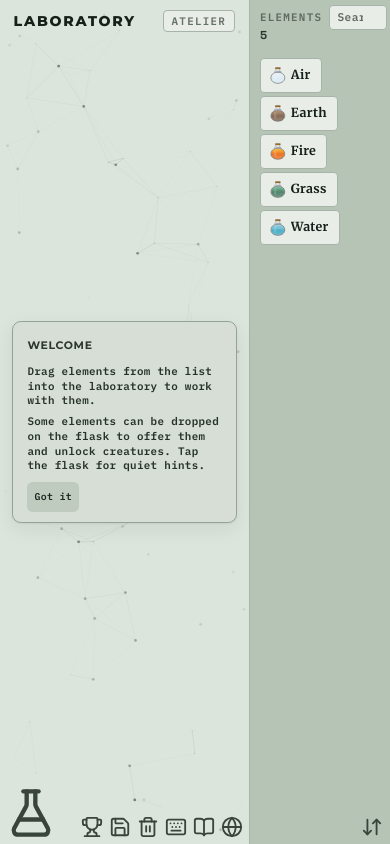
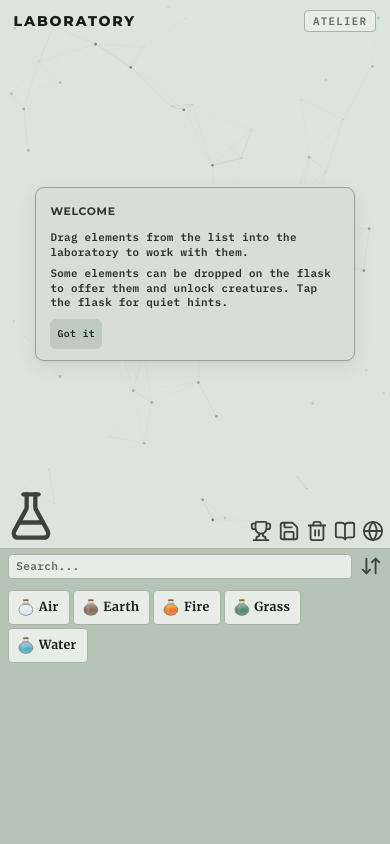
Before and after one commit to SteveRothier/Alchemix, a React (Vite) app: page /#/ in a window 390 px wide. Built offline with nearby package versions, Linux system fonts and the light colour scheme.

Commit message:
Responsive pour -800px

```diff
--- a/src/components/game/LabCanvas.tsx
+++ b/src/components/game/LabCanvas.tsx
@@ -26,6 +26,22 @@ type LabCanvasProps = {
   onDuplicatePlaced: (source: LabPlacedVial) => void
 }
 
+function useMarqueeSelectionEnabled() {
+  const [enabled, setEnabled] = useState(() =>
+    typeof window !== 'undefined'
+      ? window.matchMedia('(min-width: 800px)').matches
+      : true,
+  )
+  useEffect(() => {
+    const mq = window.matchMedia('(min-width: 800px)')
+    const sync = () => setEnabled(mq.matches)
+    sync()
+    mq.addEventListener('change', sync)
+    return () => mq.removeEventListener('change', sync)
+  }, [])
+  return enabled
+}
+
 export function LabCanvas({
   placed,
   vialsById,
@@ -35,10 +51,17 @@ export function LabCanvas({
   onDuplicatePlaced,
 }: LabCanvasProps) {
   const labSelection = useLabSelection()
+  const marqueeSelectionEnabled = useMarqueeSelectionEnabled()
   const [marquee, setMarquee] = useState<MarqueeBox | null>(null)
   const marqueeActiveRef = useRef(false)
   const marqueeStartRef = useRef({ x: 0, y: 0 })
   const marqueeTargetsRef = useRef<MarqueeHitTarget[]>([])
+
+  useEffect(() => {
+    if (marqueeSelectionEnabled) return
+    marqueeActiveRef.current = false
+    setMarquee(null)
+  }, [marqueeSelectionEnabled])
 
   useLayoutEffect(() => {
     const canvas = canvasRef.current
@@ -78,6 +101,7 @@ export function LabCanvas({
     if (!canvas || !sel) return
 
     const onPointerDownCapture = (e: PointerEvent) => {
+      if (!marqueeSelectionEnabled) return
       if (e.button !== 0) return
       const t = e.target
       if (!(t instanceof Element)) return
@@ -147,7 +171,12 @@ export function LabCanvas({
       canvas.removeEventListener('pointerup', endMarquee)
       canvas.removeEventListener('pointercancel', endMarquee)
     }
-  }, [canvasRef, labSelection, collectIdsIntersectingMarquee])
+  }, [
+    canvasRef,
+    labSelection,
+    collectIdsIntersectingMarquee,
+    marqueeSelectionEnabled,
+  ])
 
   const marqueeStyle =
     marquee === null
--- a/src/components/inventory/InventoryPanel.tsx
+++ b/src/components/inventory/InventoryPanel.tsx
@@ -82,13 +82,12 @@ function InventorySection({
   const n = vials.length
   return (
     <section
-      className="lab-invSectionScroll flex min-h-0 flex-1 flex-col gap-1 overflow-y-auto overflow-x-hidden"
+      className="lab-invSectionScroll flex min-h-0 flex-1 flex-col gap-1 overflow-x-hidden overflow-y-auto"
       aria-label={`${title}, ${n} ${n === 1 ? LAB_MESSAGES.inventory.unitSingular : LAB_MESSAGES.inventory.unitPlural}`}
     >
-      <div className="lab-invSectionHeadingRow pr-[0.65rem]">
+      <div className="lab-invSectionHeadingRow hidden pr-[0.65rem] min-[800px]:flex">
         <h3 className="lab-invSectionHeading m-0">
           <span className="lab-invSectionTitle">{title}</span>
-          <span className="lab-invSectionCount">{n}</span>
         </h3>
         <div className="lab-invSearchWrap">
           <input
@@ -102,10 +101,11 @@ function InventorySection({
         </div>
       </div>
       {vials.length === 0 ? (
-        <p className="lab-invEmpty pr-[0.65rem]">—</p>
+        <p className="lab-invEmpty pr-[0.65rem] max-[799px]:pr-2">—</p>
       ) : (
         <div
-          className="flex flex-wrap content-start items-center justify-start gap-[3px] pr-[0.65rem]"
+          className="lab-invChipStrip flex w-full min-w-0 flex-wrap content-start justify-start gap-[3px] pr-[0.65rem] max-[799px]:items-start max-[799px]:align-content-start max-[799px]:pb-1 max-[799px]:pr-2 min-[800px]:items-center"
+          dir="ltr"
           role="list"
         >
           {vials.map((vial) => (
@@ -121,8 +121,9 @@ export function InventoryPanel({ elements }: InventoryPanelProps) {
   const [search, setSearch] = useState('')
   const [sortMode, setSortMode] = useState<InventorySortMode>('time')
   const [sortMenuOpen, setSortMenuOpen] = useState(false)
-  const sortWrapRef = useRef<HTMLDivElement>(null)
-  const sortFabRef = useRef<HTMLButtonElement>(null)
+  const sortWrapMobileRef = useRef<HTMLDivElement>(null)
+  const sortWrapDesktopRef = useRef<HTMLDivElement>(null)
+  const sortFabRef = useRef<HTMLButtonElement | null>(null)
   const sortMenuRef = useRef<HTMLDivElement>(null)
   const sortClosingRef = useRef(false)
   const sortMenuOpenRef = useRef(sortMenuOpen)
@@ -150,7 +151,8 @@ export function InventoryPanel({ elements }: InventoryPanelProps) {
     const onPointerDown = (e: PointerEvent) => {
       const t = e.target as Node | null
       if (!t) return
-      if (sortWrapRef.current?.contains(t)) return
+      if (sortWrapMobileRef.current?.contains(t)) return
+      if (sortWrapDesktopRef.current?.contains(t)) return
       if (sortMenuRef.current?.contains(t)) return
       requestCloseSort()
     }
@@ -232,30 +234,57 @@ export function InventoryPanel({ elements }: InventoryPanelProps) {
     return sorted
   }, [elements, search, sortMode])
 
+  const onSortButtonClick = (e: React.MouseEvent<HTMLButtonElement>) => {
+    sortFabRef.current = e.currentTarget
+    if (sortClosingRef.current) return
+    if (sortMenuOpenRef.current) requestCloseSort()
+    else setSortMenuOpen(true)
+  }
+
   return (
-    <div className="lab-invPanelRoot relative flex min-h-0 min-w-0 flex-1 flex-col gap-[0.45rem] overflow-hidden pl-[0.65rem] pr-0 pb-2 pt-1">
+    <div className="lab-invPanelRoot relative flex min-h-0 min-w-0 flex-1 flex-col gap-[0.45rem] overflow-hidden pl-[0.65rem] pr-0 pb-2 pt-1 max-[799px]:px-2 max-[799px]:pb-2">
+      <div className="flex min-h-0 shrink-0 items-center gap-2 pb-1 pt-0 min-[800px]:hidden">
+        <div className="lab-invSearchWrap min-w-0 flex-1">
+          <input
+            type="search"
+            className="lab-invSearchInput w-full min-w-0"
+            value={search}
+            onChange={(e) => setSearch(e.target.value)}
+            placeholder={LAB_MESSAGES.inventory.searchPlaceholder}
+            aria-label={LAB_MESSAGES.inventory.searchAriaLabel}
+          />
+        </div>
+        <div ref={sortWrapMobileRef} className="shrink-0">
+          <button
+            type="button"
+            className="lab-controls-fab lab-invSortBtn"
+            aria-haspopup="menu"
+            aria-expanded={sortMenuOpen}
+            aria-label={`${LAB_MESSAGES.inventory.sortAriaLabel}: ${sortLabel}`}
+            onClick={onSortButtonClick}
+          >
+            <ArrowDownUp size={22} strokeWidth={2} aria-hidden />
+          </button>
+        </div>
+      </div>
       <InventorySection
         title={LAB_MESSAGES.inventory.elementsSectionTitle}
         vials={filteredElements}
         search={search}
         onSearchChange={setSearch}
       />
-      <div ref={sortWrapRef} className="lab-invSortDock">
+      <div ref={sortWrapDesktopRef} className="lab-invSortDock max-[799px]:hidden min-[800px]:block">
         <button
-          ref={sortFabRef}
           type="button"
           className="lab-controls-fab lab-invSortBtn"
           aria-haspopup="menu"
           aria-expanded={sortMenuOpen}
           aria-label={`${LAB_MESSAGES.inventory.sortAriaLabel}: ${sortLabel}`}
-          onClick={() => {
-            if (sortClosingRef.current) return
-            if (sortMenuOpenRef.current) requestCloseSort()
-            else setSortMenuOpen(true)
-          }}
+          onClick={onSortButtonClick}
         >
           <ArrowDownUp size={22} strokeWidth={2} aria-hidden />
         </button>
+      </div>
       {sortMenuOpen
         ? createPortal(
             <div
@@ -306,6 +335,5 @@ export function InventoryPanel({ elements }: InventoryPanelProps) {
           )
         : null}
     </div>
-    </div>
   )
 }
--- a/src/components/lab/LabControlsFloating.tsx
+++ b/src/components/lab/LabControlsFloating.tsx
@@ -625,7 +625,7 @@ export function LabControlsFloating({
             {LAB_MESSAGES.dock.clearTooltip}
           </span>
         </div>
-        <div className="lab-fabWithTooltip pointer-events-auto">
+        <div className="lab-fabWithTooltip lab-controlsFabNarrowHide pointer-events-auto">
           <button
             ref={fabRef}
             type="button"
--- a/src/components/lab/alchemixLab.css
+++ b/src/components/lab/alchemixLab.css
@@ -93,6 +93,24 @@
 .alchemix-lab .lab-invSectionHeadingRow .lab-invSearchWrap {
   margin-left: auto;
   width: min(9.2rem, 48%);
+}
+
+@media (max-width: 799px) {
+  /* Surcharge la règle desktop display:flex — évite doublon recherche / titre sur mobile. */
+  .alchemix-lab .lab-invPanelRoot .lab-invSectionHeadingRow {
+    display: none !important;
+  }
+
+  .alchemix-lab .lab-invSectionHeadingRow .lab-invSearchWrap {
+    margin-left: 0;
+    width: 100%;
+    max-width: none;
+  }
+
+  /* Grille de pastilles multiligne : défilement vertical sur la section (.lab-invSectionScroll). */
+  .alchemix-lab .lab-inventoryColumn .lab-invChipStrip .lab-invItemWrap {
+    flex-shrink: 0;
+  }
 }
 
 .alchemix-lab .lab-invSearchInput {
@@ -948,6 +966,18 @@ html[data-lab-offer-drag-hover] .alchemix-lab .lab-controls-fab.lab-offerFab {
   }
 }
 
+/* Pas d’infobulles FAB au survol / focus — place limitée, même seuil que le layout <800px. */
+@media (max-width: 799px) {
+  .alchemix-lab .lab-fabTooltip {
+    display: none !important;
+  }
+
+  /* FAB « Contrôles » (raccourcis clavier) — masqué sur étroits. */
+  .alchemix-lab .lab-fabWithTooltip.lab-controlsFabNarrowHide {
+    display: none !important;
+  }
+}
+
 /* Sélecteur de langue (globe) */
 .alchemix-lab .lab-langFabWrap {
   z-index: 45;
--- a/src/components/layout/AlchemixShell.tsx
+++ b/src/components/layout/AlchemixShell.tsx
@@ -1232,8 +1232,8 @@ export function AlchemixShell() {
     >
       <LabDragContext.Provider value={labDragValue}>
         <LabSelectionContext.Provider value={labSelectionValue}>
-        <div className="grid min-h-0 flex-1 grid-cols-[minmax(0,1fr)_minmax(220px,19.5rem)] gap-0 text-left max-[560px]:grid-cols-[minmax(0,1fr)_minmax(140px,36vw)]">
-          <div className="relative z-10 h-full min-h-0 min-w-0 border-r border-[color:var(--border)] bg-[color:var(--panel-bg,var(--code-bg))]">
+        <div className="grid min-h-0 flex-1 grid-cols-1 grid-rows-[minmax(0,1fr)_auto] gap-0 text-left min-[800px]:grid-cols-[minmax(0,1fr)_minmax(220px,19.5rem)] min-[800px]:grid-rows-1">
+          <div className="relative z-10 flex h-full min-h-0 min-w-0 flex-col border-[color:var(--border)] bg-[color:var(--panel-bg,var(--code-bg))] max-[799px]:border-b min-[800px]:border-b-0 min-[800px]:border-r">
             <section
               className="absolute inset-0 overflow-visible"
               aria-label={LAB_MESSAGES.dock.playAreaAriaLabel}
@@ -1489,7 +1489,7 @@ export function AlchemixShell() {
             ) : null}
           </div>
           <aside
-            className="lab-inventoryColumn relative z-0 flex h-full min-h-0 min-w-0 flex-col overflow-hidden"
+            className="lab-inventoryColumn relative z-0 flex min-h-0 min-w-0 shrink-0 flex-col overflow-hidden max-[799px]:h-[35dvh] min-[800px]:h-full"
             aria-label={LAB_MESSAGES.dock.inventoryAriaLabel}
           >
             <InventoryPanel
```
Lines whose indentation alone changed are shown as unchanged.
